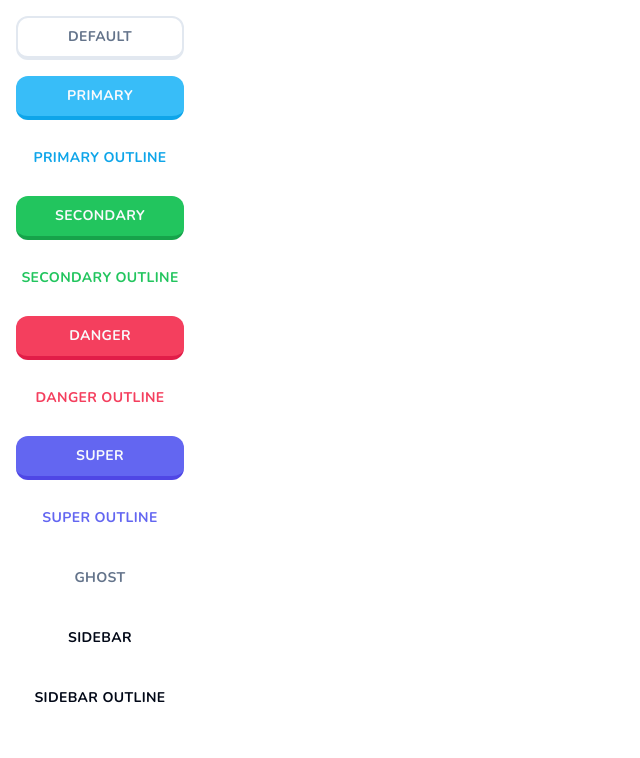
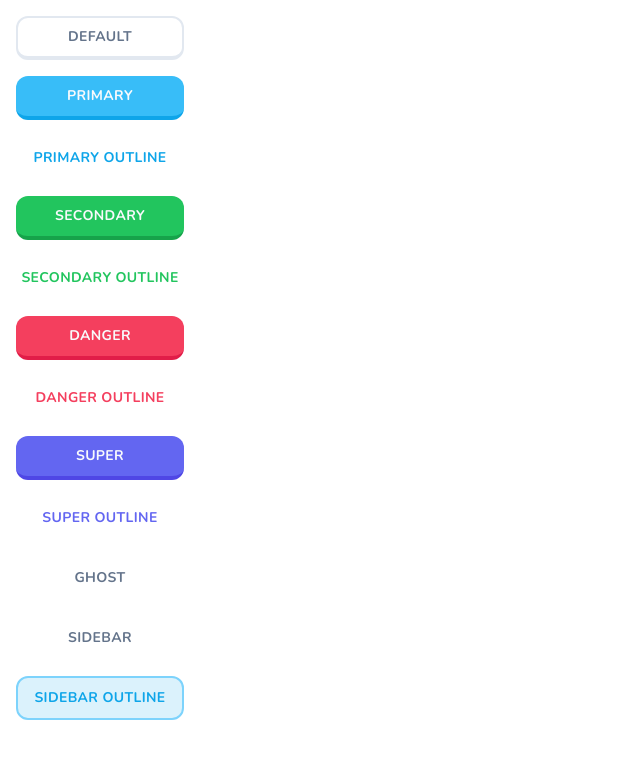
Before and after one commit to curlydoodle/duolingo-clone-nextjs, a Next.js app: page / in a window 1280 px wide. Shown: the top 758 px of the page, without its empty margins (0-640 px from the left). Built offline with nearby package versions, Linux system fonts and the light colour scheme.

Commit message:
update the page.tsx

```diff
--- a/components/ui/button.tsx
+++ b/components/ui/button.tsx
@@ -25,6 +25,10 @@
         superOutline: "bg-white text-indigo-500 hover:bg-slate-100",
         ghost:
           "bg-transparent text-slate-500 border-transparent border-0 hover:bg-slate-100",
+        sidebar:
+          "bg-transparent text-slate-500 border-2 border-transparent hover:bg-slate-100 transition-none",
+        sidebarOutline:
+          "bg-sky-500/15 text-sky-500 border-sky-300 border-2 hover:bg-sky-500/20 transition-none",
       },
       size: {
         default: "h-11 px-4 py-2",
```
